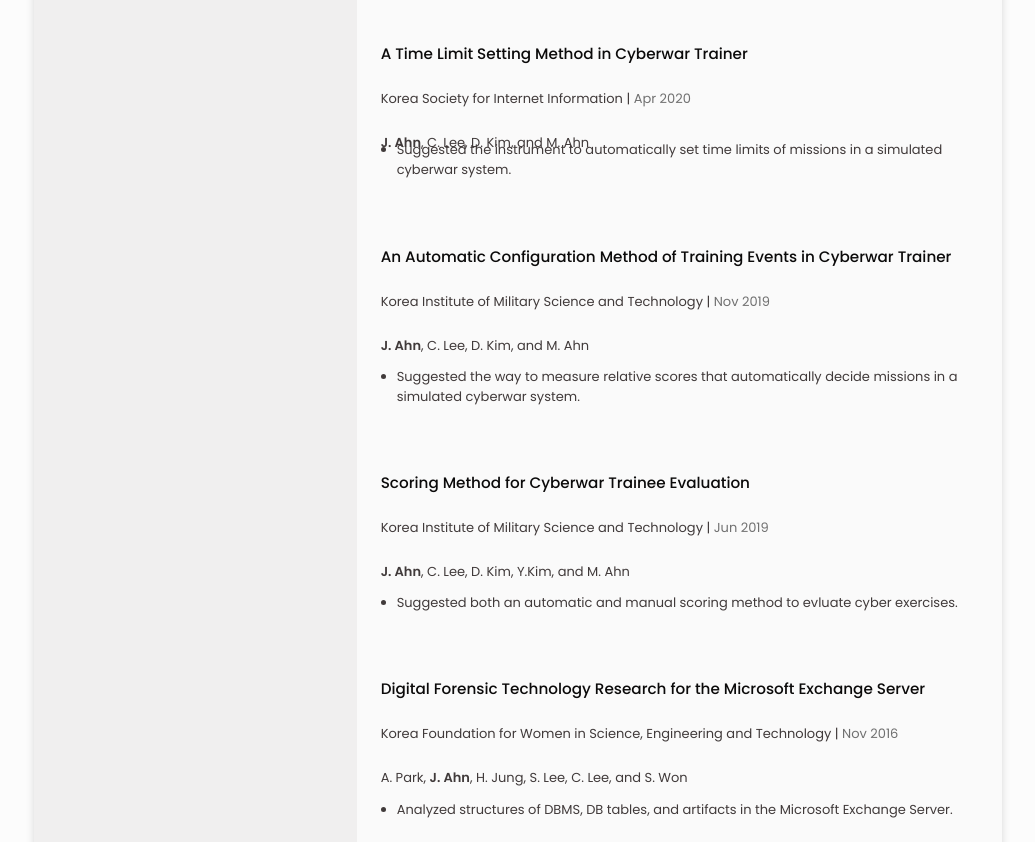
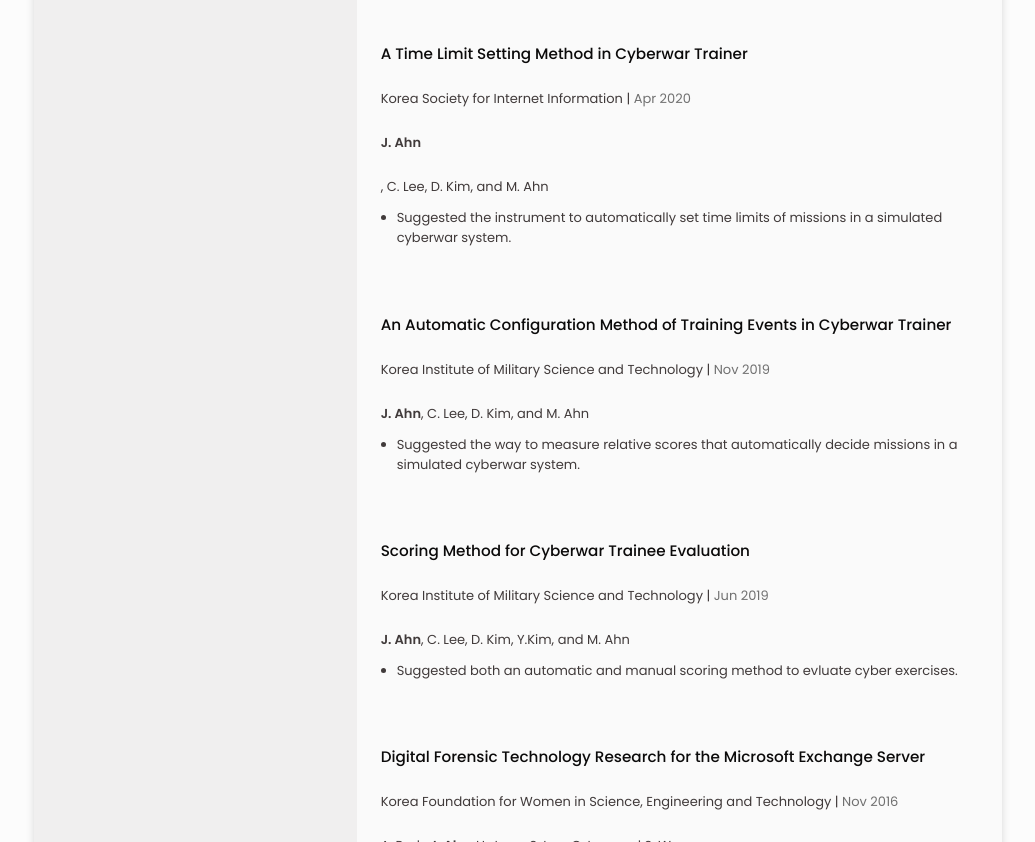
Before and after one commit to jiha3/jiha3.github.io, a plain HTML site: page index.html in a window 1280 px wide. Shown: the part 1440-2282 px from the top of the page, without its empty margins (122-1157 px from the left). Drawn offline with nearby package versions, Linux system fonts and the light colour scheme.

Commit message:
111223 morning

```diff
--- a/index.html
+++ b/index.html
@@ -360,7 +360,7 @@
                             <div class="paper__data bd-grid">
                                 <h3 class="paper__title sf">A Time Limit Setting Method in Cyberwar Trainer</h3>
                                 <span class="paper__company">Korea Society for Internet Information | <span class="time"> Apr 2020</span></span>
-                                <span class="paper__author"><b>J. Ahn</b>, C. Lee, D. Kim, and M. Ahn
+                                <!--span class="paper__author"--><b>J. Ahn</b>, C. Lee, D. Kim, and M. Ahn <br>
                                 <!-- <p class="paper__description"></p> -->
                                 <ul class="ulle">
                                     <li class="list2">Suggested the instrument to automatically set time limits of missions in a simulated cyberwar system. </li>
```
